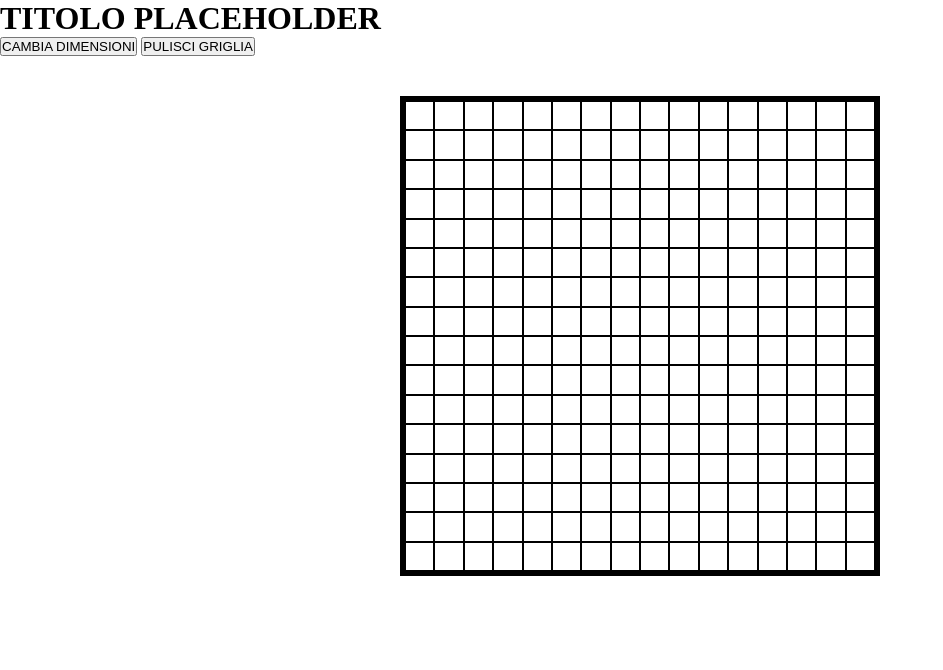
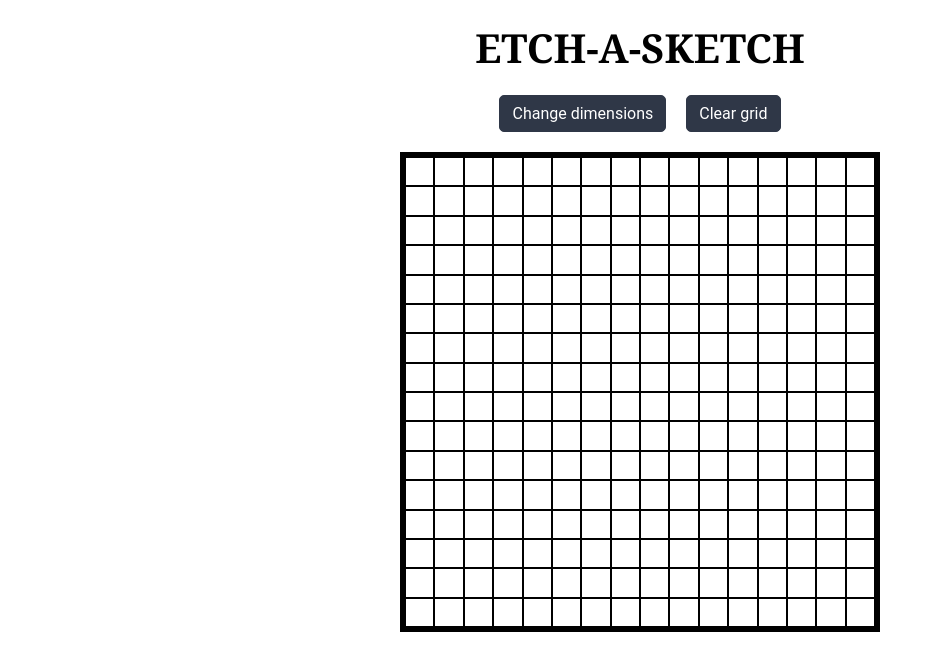
Before and after one commit to VincenzoCastrovilli/etch-a-sketch, a plain HTML site: page index.html in a window 1280 px wide. Shown: the whole page, without its empty margins (0-943 px from the left). Drawn offline with Linux system fonts and the light colour scheme.

Commit message:
Add basic styling

```diff
--- a/index.html
+++ b/index.html
@@ -9,10 +9,13 @@
   <script src="script.js" defer></script>
 </head>
 <body>
-  <h1>TITOLO PLACEHOLDER</h1>
 
-  <button class="replace">CAMBIA DIMENSIONI</button>
-  <button class="clear">PULISCI GRIGLIA</button>
+  <h1>ETCH-A-SKETCH</h1>
+
+  <div class="buttons">
+  <button class="replace">Change dimensions</button>
+  <button class="clear">Clear grid</button>
+  </div>
 
   <div id="grid-container"></div>
 </body>
--- a/script.js
+++ b/script.js
@@ -11,15 +11,15 @@ const createGrid = (dimension) => {
     gridContainer.appendChild(pixel);
     pixel.style.flex = '0 0 '+ (100/dimension)+'%';
     pixel.addEventListener('mouseover', (e) => {
-      e.target.style.backgroundColor = 'blue';
+      e.target.style.backgroundColor = 'black';
     })
   }
 }
 
 const replaceGrid = () => {
-  let dim = parseInt(window.prompt('DIME'))
+  let dim = parseInt(window.prompt('Dimension of the grid: (Between 1 and 64)'))
   if (dim < 1 || dim > 64) {
-    alert('AGGIUNGI UNA DIMENSONE VALIDA')
+    alert('Add a valid dimension')
     dim = defaultDimension;
   }
   const pixels = document.querySelectorAll('.pixel');
@@ -36,9 +36,6 @@ const clearGrid = () => {
   })
 }
 
-
-
-
 createGrid(defaultDimension);
 
 replaceButton.addEventListener('click', replaceGrid)
--- a/style.css
+++ b/style.css
@@ -2,14 +2,24 @@
   margin: 0;
   padding: 0;
   box-sizing: border-box;
+  font-family: Georgia, 'Times New Roman', Times, serif;
 }
 
+body {
+  display: flex;
+  flex-direction: column;
+  align-items: center;
+  gap: 20px;
+}
 
+h1 {
+  padding-top: 20px;
+  font-size: 40px;
+}
 
 #grid-container {
   height: 480px;
   width: 480px;
-  margin: 40px auto;
   display: flex;
   flex-wrap: wrap;
   border:5px solid black;
@@ -17,5 +27,20 @@
 
 .pixel {
   border: 1px solid black;
+}
 
+.buttons {
+  display: flex;
+  justify-content: space-between;
+  gap: 20px;
 }
+
+button {
+  padding: 8px 12px;
+  font-size: 16px;
+  font-family: 'Roboto', sans-serif;
+  background-color: rgb(47, 55, 71);
+  color: white;
+  border: 1px solid rgb(47, 55, 71);
+  border-radius: 5px;
+}
```
